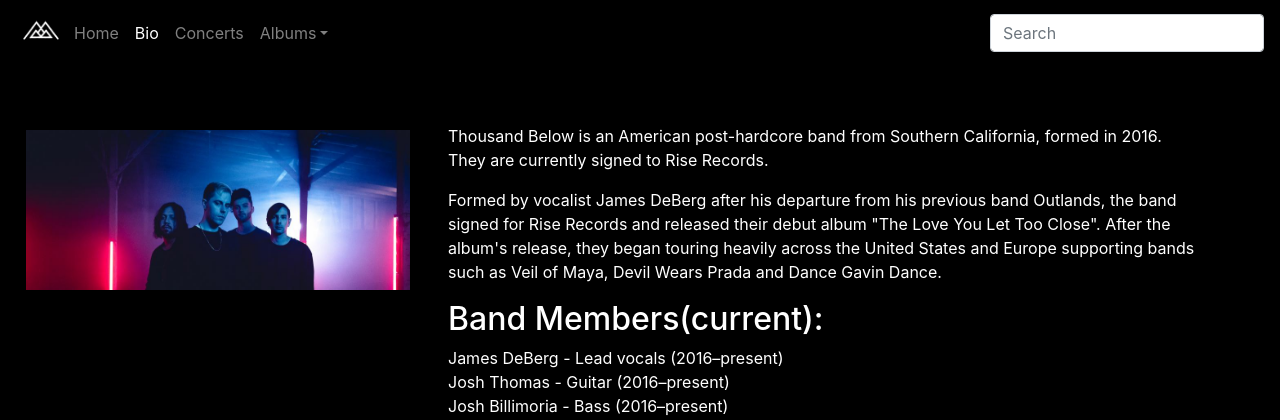
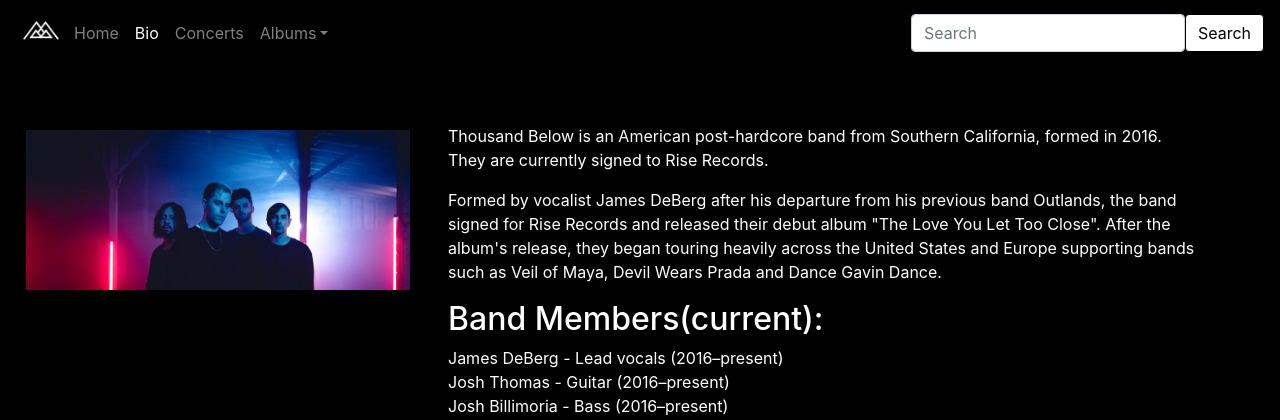
Before and after one commit to Varhanikova/semestralka2, a PHP site: page /Bio.html in a window 1280 px wide. Shown: the top 420 px of the page. Run offline with PHP 8.4, Linux system fonts and the light colour scheme.

Commit message:
search button

```diff
--- a/Bio.html
+++ b/Bio.html
@@ -38,6 +38,8 @@
         </ul>
         <form class="form-inline my-2 my-md-0">
             <input class="form-control" type="text" placeholder="Search">
+            <button class="btn btn-outline-success my-2 my-sm-0" type="submit">Search</button>
+
         </form>
     </div>
 </nav>
--- a/Concerts.html
+++ b/Concerts.html
@@ -38,6 +38,8 @@
             </ul>
             <form class="form-inline my-2 my-md-0">
                 <input class="form-control" type="text" placeholder="Search">
+                <button class="btn btn-outline-success my-2 my-sm-0" type="submit">Search</button>
+
             </form>
         </div>
     </nav>
--- a/GoneInYourWake.html
+++ b/GoneInYourWake.html
@@ -39,6 +39,7 @@
             </ul>
             <form class="form-inline my-2 my-md-0">
                 <input class="form-control" type="text" placeholder="Search">
+                <button class="btn btn-outline-success my-2 my-sm-0" type="submit">Search</button>
             </form>
         </div>
     </nav>
--- a/LetGoOfYourLove.html
+++ b/LetGoOfYourLove.html
@@ -39,6 +39,8 @@
             </ul>
             <form class="form-inline my-2 my-md-0">
                 <input class="form-control" type="text" placeholder="Search">
+                <button class="btn btn-outline-success my-2 my-sm-0" type="submit">Search</button>
+
             </form>
         </div>
     </nav>
--- a/LoveYouLetTooClose.html
+++ b/LoveYouLetTooClose.html
@@ -39,6 +39,8 @@
         </ul>
         <form class="form-inline my-2 my-md-0">
             <input class="form-control" type="text" placeholder="Search">
+            <button class="btn btn-outline-success my-2 my-sm-0" type="submit">Search</button>
+
         </form>
     </div>
 </nav>
--- a/index.html
+++ b/index.html
@@ -38,6 +38,7 @@
         </ul>
         <form class="form-inline my-2 my-md-0">
             <input class="form-control" type="text" placeholder="Search">
+            <button class="btn btn-outline-success my-2 my-sm-0" type="submit">Search</button>
         </form>
     </div>
 </nav>
--- a/style.css
+++ b/style.css
@@ -1,4 +1,5 @@
-body{
+
+body {
     background-color: black;
 }
 
@@ -167,6 +168,15 @@ p{ white-space: pre-line;}
      margin-top: -7vw;
     font-size: 3.5vw;
 }
+.btn-outline-success {
+    color: black;
+    border-color: black;
+    background-color: white;
+}
+.btn-outline-success:hover{
+    border-color: black;
+    background-color: grey;
+}
 @media screen and (min-width: 479px) {
     .kalendare p{
         margin-left: 13.7vh;
@@ -266,6 +276,7 @@ p{ white-space: pre-line;}
 .napisok{
     margin-left: 10vh;
 }
+
   /*  .kalendare p{
         margin-left: 13.7vh;
         color: black;
```
